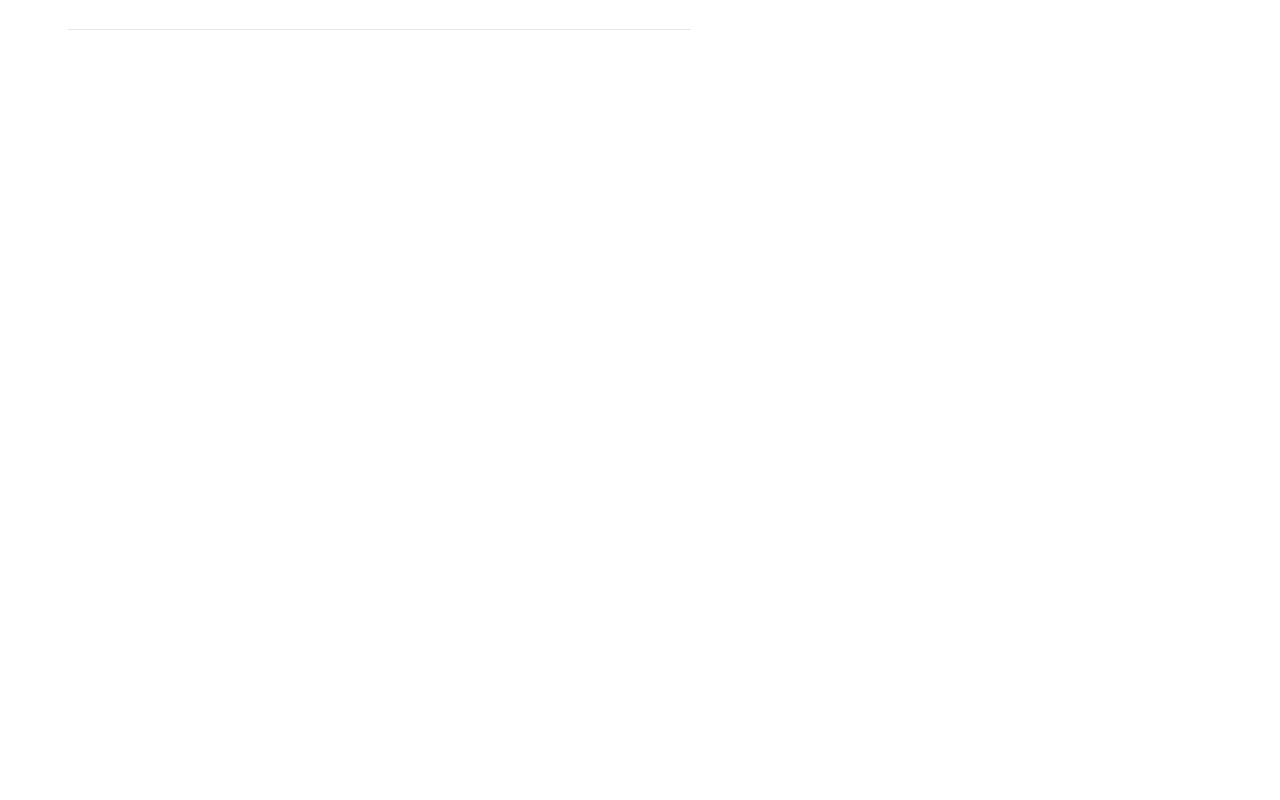
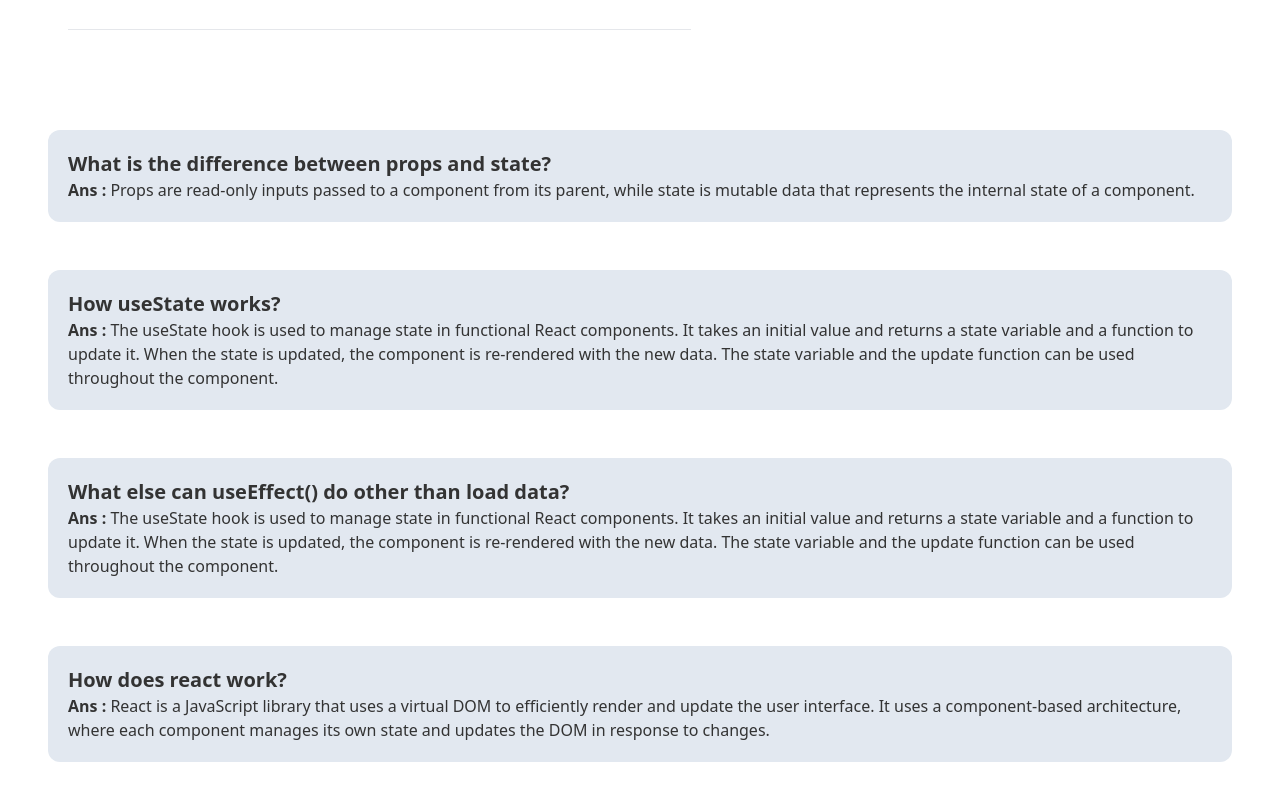
Before and after one commit to ShaikAbdul01/knowledge-cafe, a React (Vite) app: page / in a window 1280 px wide. Shown: the part 4011-4811 px from the top of the page. Before the commit the page ends 4093 px from the top, so only its background shows below. Built offline with nearby package versions, Linux system fonts and the light colour scheme.

Commit message:
question Added

```diff
--- a/src/App.jsx
+++ b/src/App.jsx
@@ -5,6 +5,7 @@ import "./App.css";
 import Header from "./Components/Header/Header";
 import BlogCard from "./Components/BlogCard/BlogCard.jsx";
 import SingleBlogCard from "./Components/SingleBlogCard/SingleBlogCard";
+import Question from "./Components/Question/Question";
 
 function App() {
  /*  const [time, setTime] = useState(0);
@@ -25,6 +26,7 @@ function App() {
       <Header></Header>
       <BlogCard></BlogCard>
       <SingleBlogCard ></SingleBlogCard>
+      <Question></Question>
     </div>
   );
 }
--- a/src/Components/BlogCard/BlogCard.jsx
+++ b/src/Components/BlogCard/BlogCard.jsx
@@ -3,6 +3,7 @@ import SideCard from "../SideCard/SideCard";
 
 const BlogCard = () => {
   const [blogData, setBlogData] = useState([]);
+
 
   useEffect(() => {
     fetch("./data.json")
@@ -27,6 +28,9 @@ const BlogCard = () => {
 };
 
 const SingleBlogCard = ({ blogData }) => {
+    const timeOnRead=()=>{
+        console.log("hello")
+      }
   return (
     <div className="my-5">
       <img
@@ -74,7 +78,7 @@ const SingleBlogCard = ({ blogData }) => {
           <p className="mx-2 font-semibold">{tag}</p>
         ))}
       </div>
-      <button className="text-indigo-500 font-semibold underline">
+      <button onClick={timeOnRead()} className="text-indigo-500 font-semibold underline">
         Mark As Read
       </button>
       <hr className="my-8" />
--- /dev/null
+++ b/src/Components/Question/Question.jsx
@@ -0,0 +1,54 @@
+import React from "react";
+
+const Question = () => {
+  return (
+    <div>
+      <article className="bg-slate-200 m-12 p-5 rounded-xl">
+        <h1 className="font-semibold text-xl">
+          What is the difference between props and state?
+        </h1>
+        <p>
+          <span className="font-semibold">Ans : </span>Props are read-only
+          inputs passed to a component from its parent, while state is mutable
+          data that represents the internal state of a component.
+        </p>
+      </article>
+      <article className="bg-slate-200 m-12 p-5 rounded-xl">
+        <h1 className="font-semibold text-xl">How useState works?</h1>
+        <p>
+          <span className="font-semibold">Ans : </span>The useState hook is used
+          to manage state in functional React components. It takes an initial
+          value and returns a state variable and a function to update it. When
+          the state is updated, the component is re-rendered with the new data.
+          The state variable and the update function can be used throughout the
+          component.
+        </p>
+      </article>
+      <article className="bg-slate-200 m-12 p-5 rounded-xl">
+        <h1 className="font-semibold text-xl">
+          What else can useEffect() do other than load data?
+        </h1>
+        <p>
+          <span className="font-semibold">Ans : </span>The useState hook is used
+          to manage state in functional React components. It takes an initial
+          value and returns a state variable and a function to update it. When
+          the state is updated, the component is re-rendered with the new data.
+          The state variable and the update function can be used throughout the
+          component.
+        </p>
+      </article>
+      <article className="bg-slate-200 m-12 p-5 rounded-xl">
+        <h1 className="font-semibold text-xl">How does react work?</h1>
+        <p>
+          <span className="font-semibold">Ans : </span>React is a JavaScript
+          library that uses a virtual DOM to efficiently render and update the
+          user interface. It uses a component-based architecture, where each
+          component manages its own state and updates the DOM in response to
+          changes.
+        </p>
+      </article>
+    </div>
+  );
+};
+
+export default Question;
```
